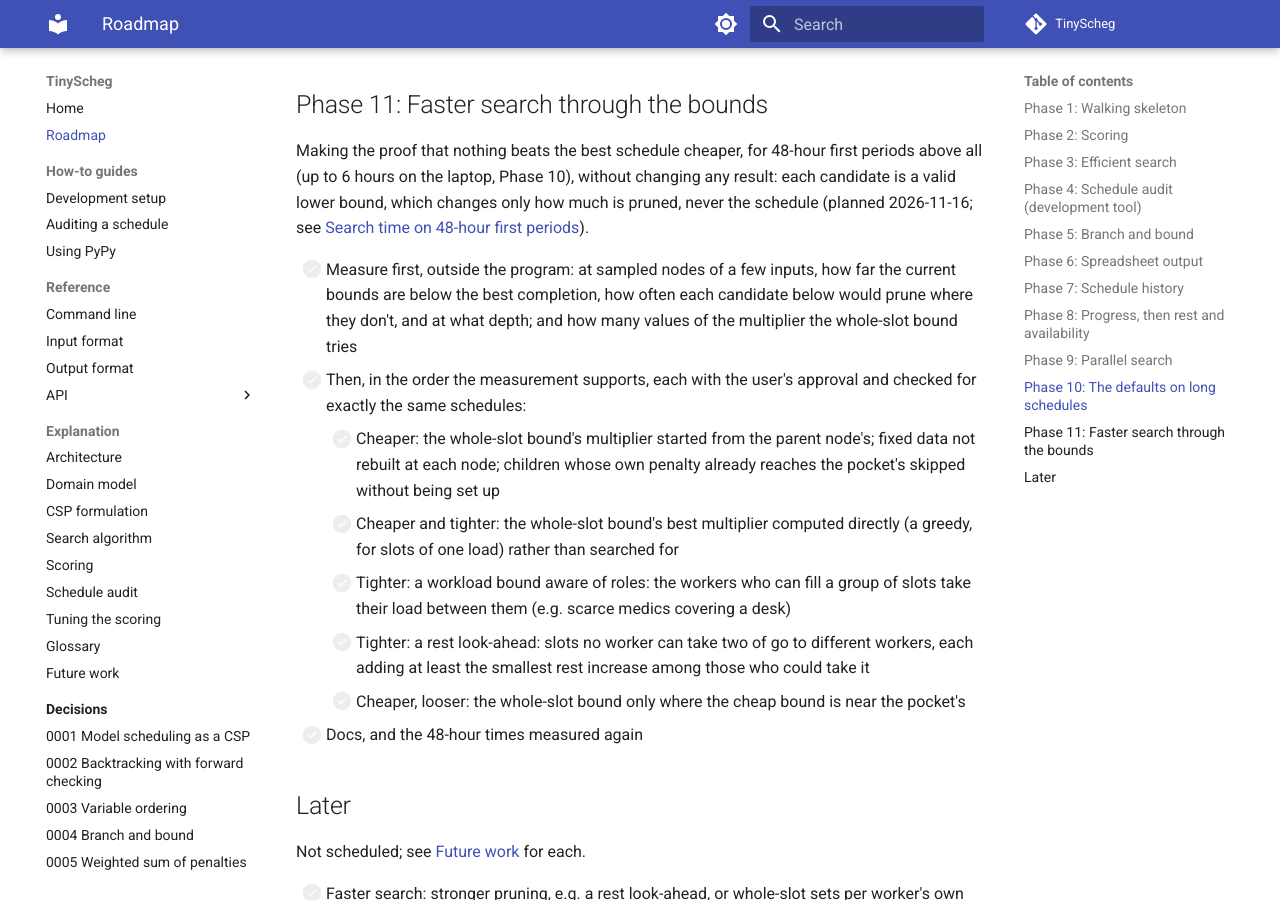
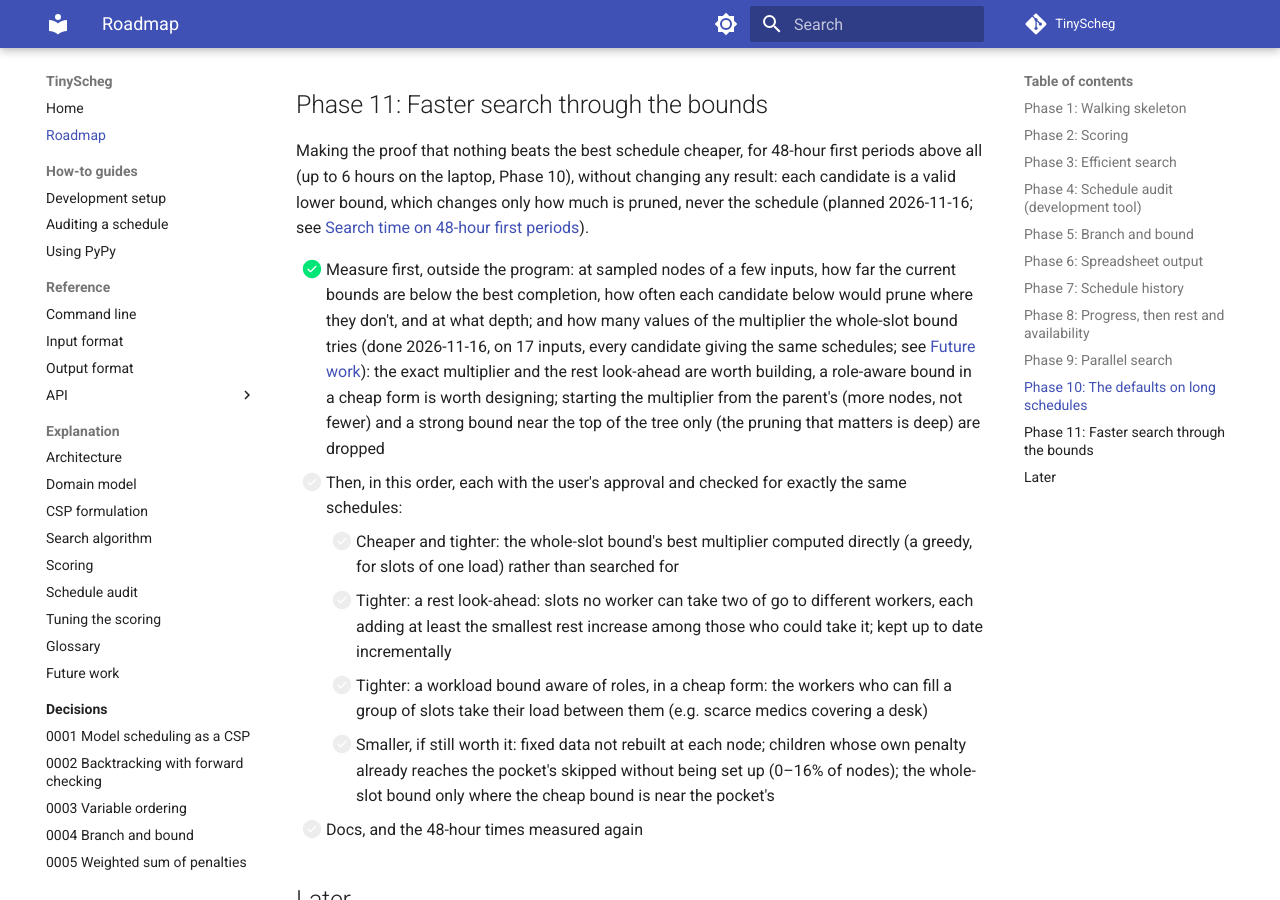
Before and after one commit to 3-kids-wearing-a-trenchcoat/TinyScheg, an MkDocs documentation site: the page built from docs/roadmap.md, in a window 1280 px wide and 900 px high, scrolled down 7308 px. Built offline with MkDocs 1.6.1 and Material for MkDocs 9.7.7, drawn with Linux system fonts in a browser that asks for light colours; comment, search, counter and statistics services are not loaded.

Commit message:
Phase 11 step 1: the bounds measured outside the program on 17 inputs (every candidate giving the program's schedule): the exact whole-slot multiplier and a rest look-ahead worth building, a cheap role-aware bound worth designing; the parent's multiplier as a start and a strong bound near the top only dropped
Co-Authored-By: Claude Opus 5.5 <noreply@anthropic.com>
Claude-Session: https://claude.ai/code/session_01F2KXFqzbHQdADpTZjkZwjF

```diff
--- a/docs/roadmap.md
+++ b/docs/roadmap.md
@@ -255,20 +255,23 @@ the laptop, Phase 10), without changing any result: each candidate is a valid lo
 is pruned, never the schedule (planned 2026-11-16; see
 [Search time on 48-hour first periods](explanation/future-work.md#search-time-on-48-hour-first-periods)).
 
-- [ ] Measure first, outside the program: at sampled nodes of a few inputs, how far the current bounds are below
+- [x] Measure first, outside the program: at sampled nodes of a few inputs, how far the current bounds are below
       the best completion, how often each candidate below would prune where they don't, and at what depth; and how
-      many values of the multiplier the whole-slot bound tries
-- [ ] Then, in the order the measurement supports, each with the user's approval and checked for exactly the same
-      schedules:
-    - [ ] Cheaper: the whole-slot bound's multiplier started from the parent node's; fixed data not rebuilt at each
-      node; children whose own penalty already reaches the pocket's skipped without being set up
+      many values of the multiplier the whole-slot bound tries (done 2026-11-16, on 17 inputs, every candidate giving
+      the same schedules; see [Future work](explanation/future-work.md#search-performance)): the exact multiplier
+      and the rest look-ahead are worth building, a role-aware bound in a cheap form is worth designing; starting the
+      multiplier from the parent's (more nodes, not fewer) and a strong bound near the top of the tree only (the
+      pruning that matters is deep) are dropped
+- [ ] Then, in this order, each with the user's approval and checked for exactly the same schedules:
     - [ ] Cheaper and tighter: the whole-slot bound's best multiplier computed directly (a greedy, for slots of one
       load) rather than searched for
-    - [ ] Tighter: a workload bound aware of roles: the workers who can fill a group of slots take their load
-      between them (e.g. scarce medics covering a desk)
     - [ ] Tighter: a rest look-ahead: slots no worker can take two of go to different workers, each adding at least
-      the smallest rest increase among those who could take it
-    - [ ] Cheaper, looser: the whole-slot bound only where the cheap bound is near the pocket's
+      the smallest rest increase among those who could take it; kept up to date incrementally
+    - [ ] Tighter: a workload bound aware of roles, in a cheap form: the workers who can fill a group of slots take
+      their load between them (e.g. scarce medics covering a desk)
+    - [ ] Smaller, if still worth it: fixed data not rebuilt at each node; children whose own penalty already
+      reaches the pocket's skipped without being set up (0–16% of nodes); the whole-slot bound only where the cheap
+      bound is near the pocket's
 - [ ] Docs, and the 48-hour times measured again
 
 ## Later
```
Also changed, not shown: docs/explanation/future-work.md (+20 -0 lines).
